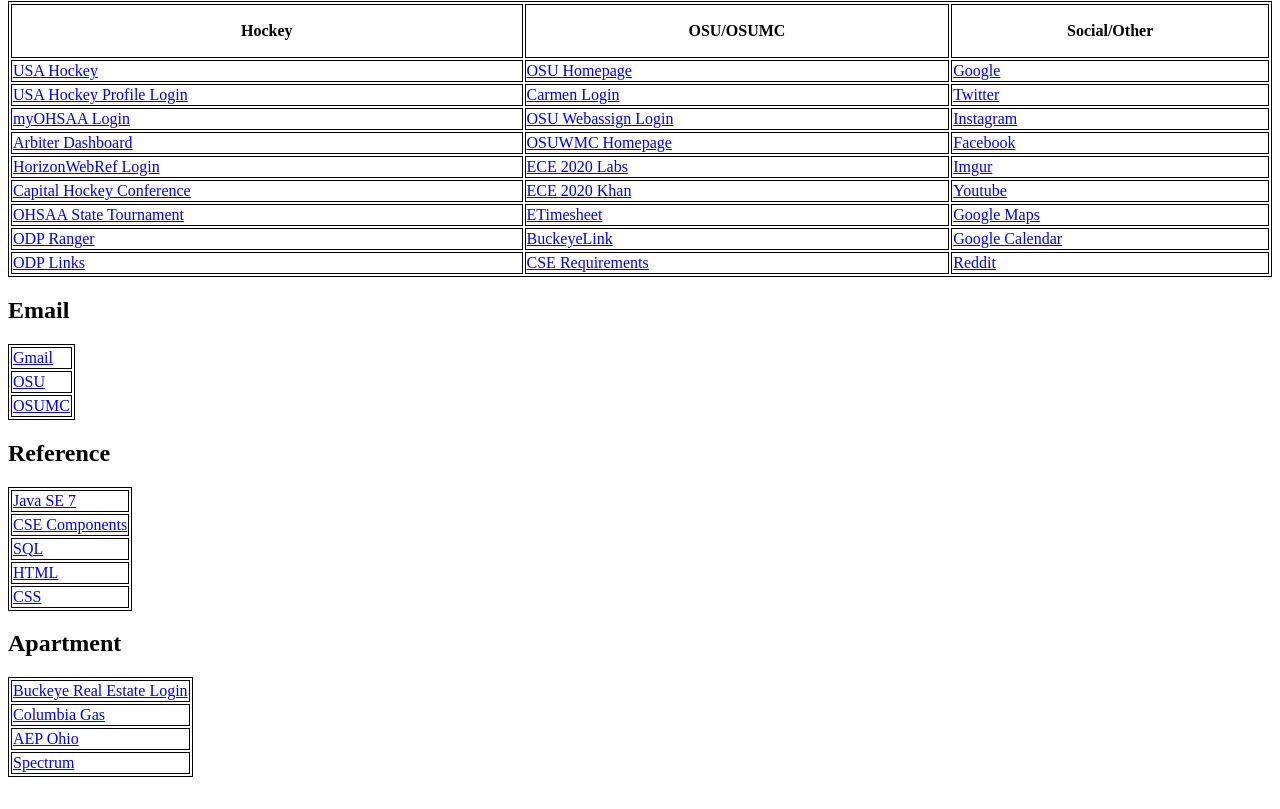
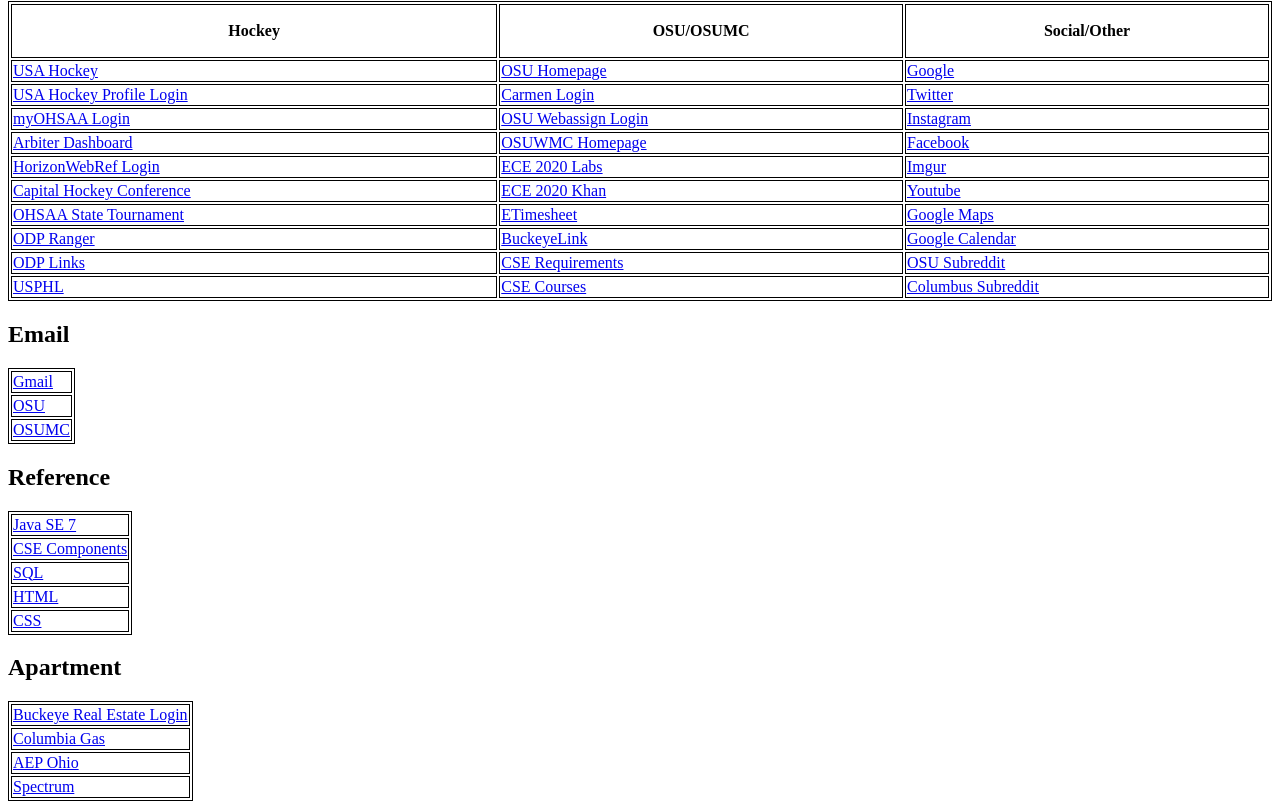
Before and after one commit to atzawada/atzawada.github.io, a plain HTML site: page HomePage/index.html in a window 1280 px wide. Shown: the part 79-888 px from the top of the page. Before the commit the page ends 864 px from the top, so only its background shows below. Drawn offline with Linux system fonts and the light colour scheme.

Commit message:
fix links, new links

```diff
--- a/HomePage/index.html
+++ b/HomePage/index.html
@@ -59,7 +59,12 @@
     <tr>
       <td><a href="https://odplinks.com">ODP Links</td></td>
       <td><a href="https://cse.osu.edu/current-students/undergraduate/bs-cse">CSE Requirements</a></td>
-      <td><a href="https://www.reddit.com/">Reddit</a></td>
+      <td><a href="https://www.reddit.com/r/osu">OSU Subreddit</a></td>
+    </tr>
+    <tr>
+      <td><a href="https://www.usphl.com/">USPHL</td></td>
+      <td><a href="https://cse.osu.edu/courses">CSE Courses</a></td>
+      <td><a href="https://www.reddit.com/r/columbus">Columbus Subreddit</a></td>
     </tr>
   </table>
 </div>
```
